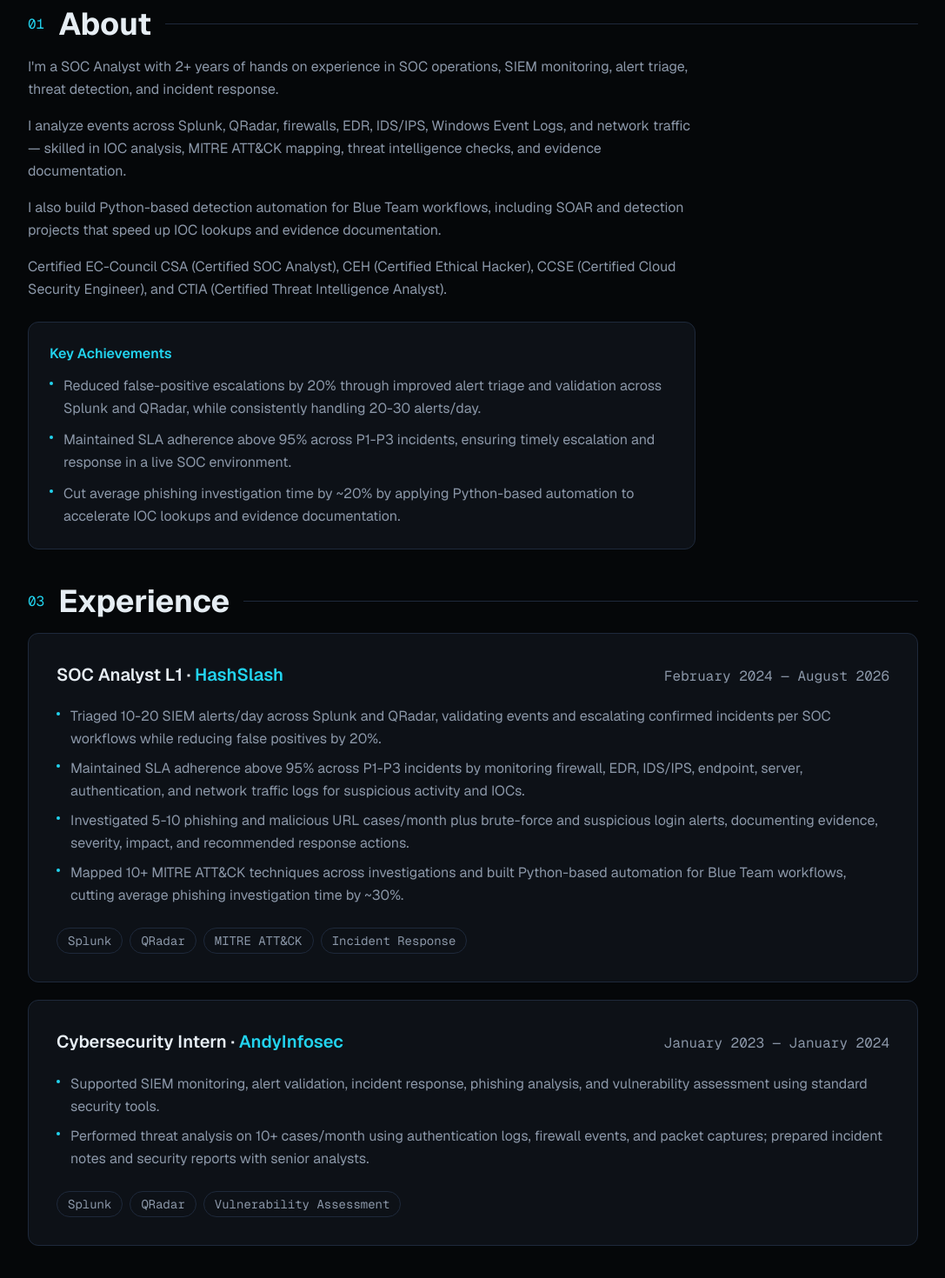
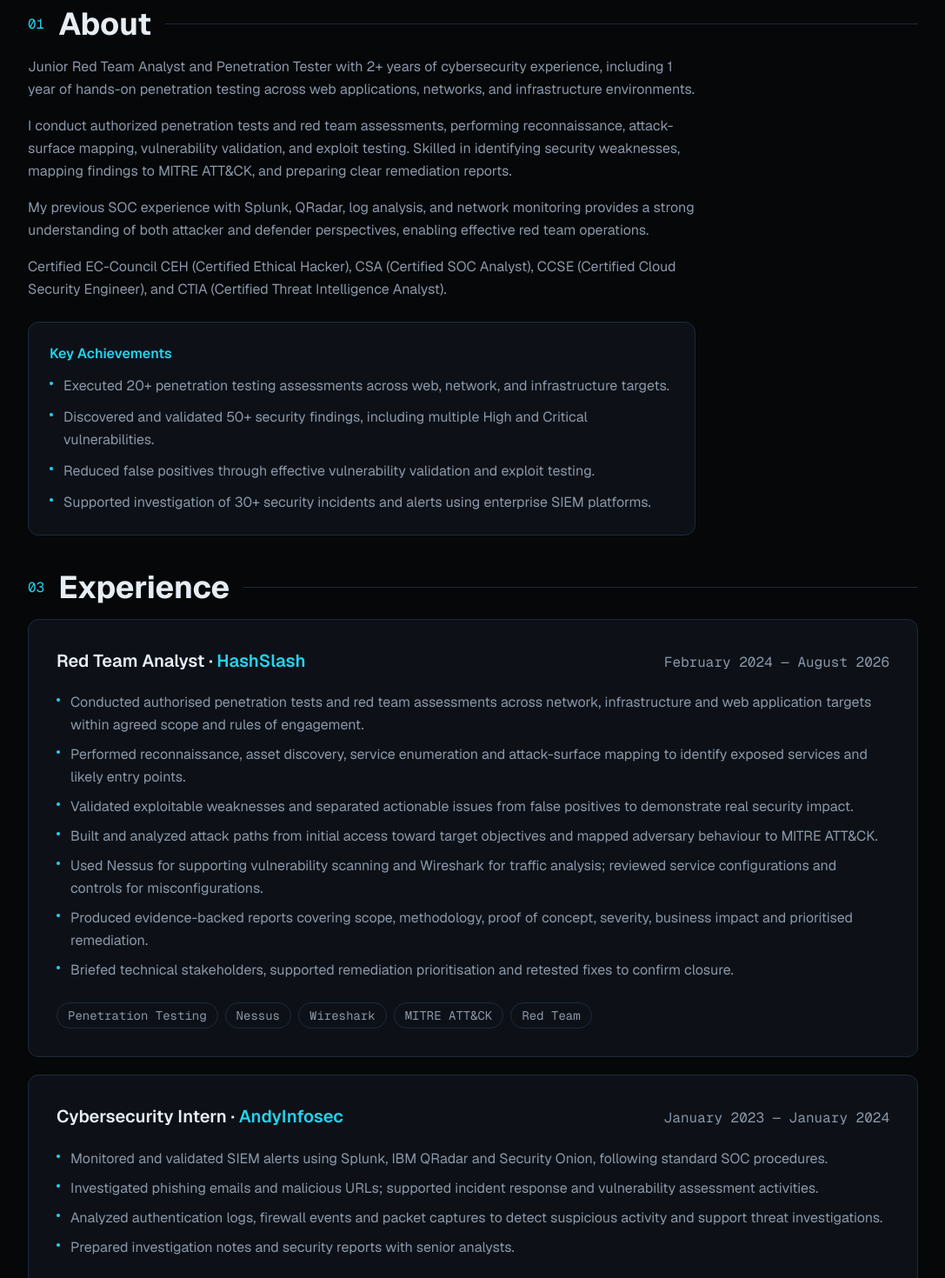
Before and after one commit to Tawheed30/portfolio, a Next.js app: page / in a window 1280 px wide. Shown: the part 500-1970 px from the top of the page at 87% size, without its empty margins (96-1183 px from the left). Built offline with nearby package versions, Linux system fonts and the light colour scheme; no server answers.

Commit message:
Revise portfolio for Red Team Analyst position
Updated profile details and achievements to reflect new role and skills.

```diff
--- a/src/data/portfolio.ts
+++ b/src/data/portfolio.ts
@@ -2,11 +2,11 @@ export const siteUrl = "https://mohammedtawheed.dev";
 
 export const profile = {
   name: "Mohammed Tawheed",
-  title: "SOC Analyst",
+  title: "Red Team Analyst | Penetration Tester | CEH",
   tagline:
-    "SIEM Monitoring • Alert Triage • Incident Response • Splunk • QRadar • Python • MITRE ATT&CK",
-  location: "Dubai, UAE",
-  phone: "+971-585157488",
+    "Penetration Testing • Red Team Assessments • Vulnerability Validation • Nessus • Wireshark • Python",
+  location: "Bangalore, India",
+  phone: "+91-9980412233",
   email: "mohammedtawheed9317@outlook.com",
   resumeUrl: "/resume.pdf",
 };
@@ -31,41 +31,47 @@ export const navLinks = [
 
 export const about = {
   paragraphs: [
-    "I'm a SOC Analyst with 2+ years of hands on experience in SOC operations, SIEM monitoring, alert triage, threat detection, and incident response.",
-    "I analyze events across Splunk, QRadar, firewalls, EDR, IDS/IPS, Windows Event Logs, and network traffic — skilled in IOC analysis, MITRE ATT&CK mapping, threat intelligence checks, and evidence documentation.",
-    "I also build Python-based detection automation for Blue Team workflows, including SOAR and detection projects that speed up IOC lookups and evidence documentation.",
-    "Certified EC-Council CSA (Certified SOC Analyst), CEH (Certified Ethical Hacker), CCSE (Certified Cloud Security Engineer), and CTIA (Certified Threat Intelligence Analyst).",
+    "Junior Red Team Analyst and Penetration Tester with 2+ years of cybersecurity experience, including 1 year of hands-on penetration testing across web applications, networks, and infrastructure environments.",
+    "I conduct authorized penetration tests and red team assessments, performing reconnaissance, attack-surface mapping, vulnerability validation, and exploit testing. Skilled in identifying security weaknesses, mapping findings to MITRE ATT&CK, and preparing clear remediation reports.",
+    "My previous SOC experience with Splunk, QRadar, log analysis, and network monitoring provides a strong understanding of both attacker and defender perspectives, enabling effective red team operations.",
+    "Certified EC-Council CEH (Certified Ethical Hacker), CSA (Certified SOC Analyst), CCSE (Certified Cloud Security Engineer), and CTIA (Certified Threat Intelligence Analyst).",
   ],
 };
 
 export const achievements = [
-  "Reduced false-positive escalations by 20% through improved alert triage and validation across Splunk and QRadar, while consistently handling 20-30 alerts/day.",
-  "Maintained SLA adherence above 95% across P1-P3 incidents, ensuring timely escalation and response in a live SOC environment.",
-  "Cut average phishing investigation time by ~20% by applying Python-based automation to accelerate IOC lookups and evidence documentation.",
+  "Executed 20+ penetration testing assessments across web, network, and infrastructure targets.",
+  "Discovered and validated 50+ security findings, including multiple High and Critical vulnerabilities.",
+  "Reduced false positives through effective vulnerability validation and exploit testing.",
+  "Supported investigation of 30+ security incidents and alerts using enterprise SIEM platforms.",
 ];
 
 export const experience = [
   {
     company: "HashSlash",
-    role: "SOC Analyst L1",
+    role: "Red Team Analyst",
     period: "February 2024 — August 2026",
     highlights: [
-      "Triaged 10-20 SIEM alerts/day across Splunk and QRadar, validating events and escalating confirmed incidents per SOC workflows while reducing false positives by 20%.",
-      "Maintained SLA adherence above 95% across P1-P3 incidents by monitoring firewall, EDR, IDS/IPS, endpoint, server, authentication, and network traffic logs for suspicious activity and IOCs.",
-      "Investigated 5-10 phishing and malicious URL cases/month plus brute-force and suspicious login alerts, documenting evidence, severity, impact, and recommended response actions.",
-      "Mapped 10+ MITRE ATT&CK techniques across investigations and built Python-based automation for Blue Team workflows, cutting average phishing investigation time by ~30%.",
+      "Conducted authorised penetration tests and red team assessments across network, infrastructure and web application targets within agreed scope and rules of engagement.",
+      "Performed reconnaissance, asset discovery, service enumeration and attack-surface mapping to identify exposed services and likely entry points.",
+      "Validated exploitable weaknesses and separated actionable issues from false positives to demonstrate real security impact.",
+      "Built and analyzed attack paths from initial access toward target objectives and mapped adversary behaviour to MITRE ATT&CK.",
+      "Used Nessus for supporting vulnerability scanning and Wireshark for traffic analysis; reviewed service configurations and controls for misconfigurations.",
+      "Produced evidence-backed reports covering scope, methodology, proof of concept, severity, business impact and prioritised remediation.",
+      "Briefed technical stakeholders, supported remediation prioritisation and retested fixes to confirm closure.",
     ],
-    tech: ["Splunk", "QRadar", "MITRE ATT&CK", "Incident Response"],
+    tech: ["Penetration Testing", "Nessus", "Wireshark", "MITRE ATT&CK", "Red Team"],
   },
   {
     company: "AndyInfosec",
     role: "Cybersecurity Intern",
     period: "January 2023 — January 2024",
     highlights: [
-      "Supported SIEM monitoring, alert validation, incident response, phishing analysis, and vulnerability assessment using standard security tools.",
-      "Performed threat analysis on 10+ cases/month using authentication logs, firewall events, and packet captures; prepared incident notes and security reports with senior analysts.",
+      "Monitored and validated SIEM alerts using Splunk, IBM QRadar and Security Onion, following standard SOC procedures.",
+      "Investigated phishing emails and malicious URLs; supported incident response and vulnerability assessment activities.",
+      "Analyzed authentication logs, firewall events and packet captures to detect suspicious activity and support threat investigations.",
+      "Prepared investigation notes and security reports with senior analysts.",
     ],
-    tech: ["Splunk", "QRadar", "Vulnerability Assessment"],
+    tech: ["Splunk", "QRadar", "Security Onion", "Incident Response"],
   },
 ] as const;
 
@@ -79,14 +85,14 @@ export const education = [
 
 export const certifications = [
   {
+    name: "Certified Ethical Hacker (CEH)",
+    issuer: "EC-Council",
+    id: "ECC0562384197",
+  },
+  {
     name: "Certified SOC Analyst (CSA)",
     issuer: "EC-Council",
     id: "ECC8120457369",
-  },
-  {
-    name: "Certified Ethical Hacker (CEH)",
-    issuer: "EC-Council",
-    id: "ECC0562384197",
   },
   {
     name: "Certified Cloud Security Engineer (CCSE)",
@@ -99,6 +105,7 @@ export const certifications = [
     id: "ECC3476985012",
   },
 ] as const;
+
 export const projects = [
   {
     title: "SOC Log-Based Threat Detection System",
@@ -183,58 +190,56 @@ export const projects = [
 
 export const skills = [
   {
-    category: "SOC & SIEM",
+    category: "Red Team & Penetration Testing",
+    items: [
+      "Penetration Testing",
+      "Red Team Assessments",
+      "Vulnerability Validation",
+      "Exploit Testing",
+      "Attack-Surface Mapping",
+      "Reconnaissance",
+      "Service Enumeration",
+      "Proof of Concept Development",
+      "Remediation Verification",
+    ],
+  },
+  {
+    category: "Security Tools & Scanning",
+    items: [
+      "Nessus",
+      "Wireshark",
+      "Burp Suite",
+      "Metasploit",
+      "Network Reconnaissance",
+      "Port Scanning",
+      "Web Application Testing",
+      "Infrastructure Assessment",
+    ],
+  },
+  {
+    category: "Blue Team & SIEM",
     items: [
       "Splunk",
       "QRadar",
       "Security Onion",
       "SOC Operations",
-      "Cyber Defense Center Support",
       "SIEM Monitoring",
       "Alert Triage",
       "Incident Response",
-      "Security Monitoring",
-      "Security Reporting",
+      "Log Analysis",
     ],
   },
   {
-    category: "Detection & Log Analysis",
+    category: "Detection & Analysis",
     items: [
       "Windows Event Logs",
       "Firewall Logs",
       "EDR Alerts",
       "IDS/IPS Alerts",
-      "Authentication Logs",
       "Packet Analysis",
       "IOC Analysis",
       "Threat Detection",
-      "Basic Threat Hunting",
-    ],
-  },
-  {
-    category: "Security Investigations",
-    items: [
-      "Phishing Investigation",
-      "Malicious URL Analysis",
-      "Incident Handling",
-      "Severity Classification",
-      "Evidence Documentation",
-      "Escalation",
-      "Basic Digital Forensics",
-    ],
-  },
-  {
-    category: "Network & Vulnerability Security",
-    items: [
-      "Wireshark",
-      "Nessus",
-      "TCP/IP",
-      "DNS",
-      "VPN",
-      "Firewalls",
-      "IDS/IPS",
-      "Vulnerability Assessment",
-      "Risk Assessment",
+      "MITRE ATT&CK Mapping",
     ],
   },
   {
```
